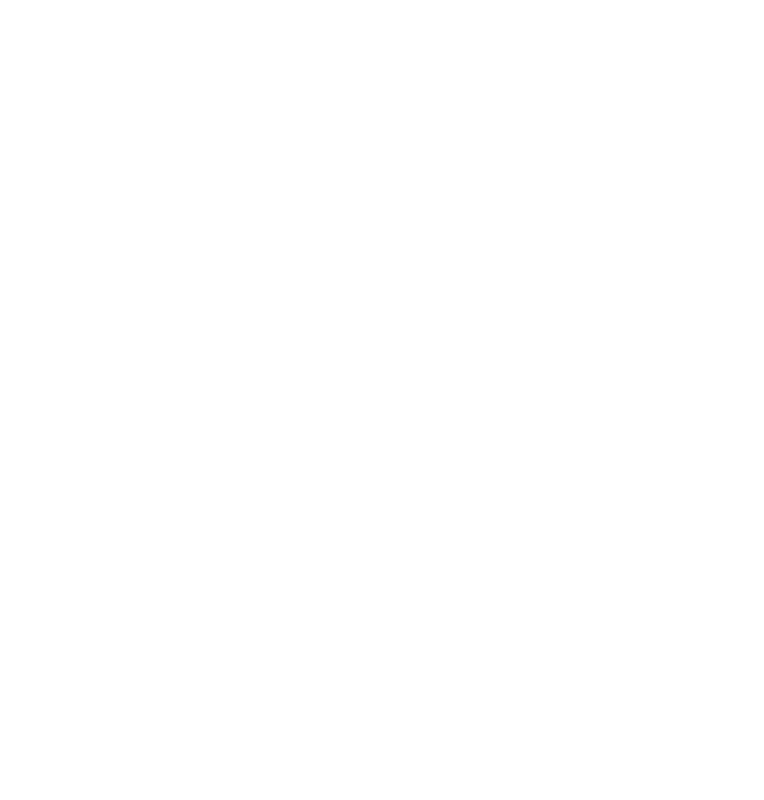
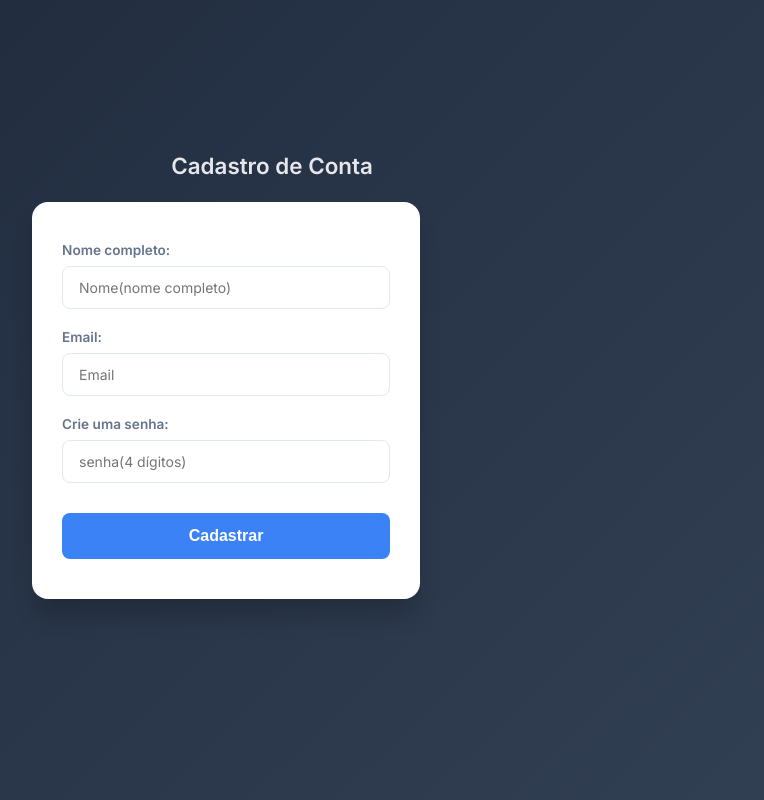
Before and after one commit to antoinjose/trabalho_pw, a PHP site: page /cadastrar.php in a window 1280 px wide. Before the commit the part shown is empty. Shown: the whole page, without its empty margins (380-1144 px from the left). Run offline with PHP 8.4, Linux system fonts and the light colour scheme.

Commit message:
cadastramento de usuários

```diff
--- a/cadastrar.php
+++ b/cadastrar.php
@@ -0,0 +1,171 @@
+<!DOCTYPE html>
+<html lang="pt-br">
+<head>
+    <meta charset="UTF-8">
+    <meta name="viewport" content="width=device-width, initial-scale=1.0">
+    <title>Cadastro SAE</title>
+    <style>
+        @import url('https://fonts.googleapis.com/css2?family=Inter:wght@300;400;600&display=swap');
+
+        body {
+            font-family: 'Inter', sans-serif;
+            background: linear-gradient(135deg, #1e293b 0%, #334155 100%);
+            margin: 0;
+            display: flex;
+            justify-content: center;
+            align-items: center;
+            min-height: 100vh;
+            color: #333;
+            position: relative;
+        }
+
+        /* Card de Cadastro */
+        form {
+            background: #ffffff;
+            padding: 40px 30px;
+            border-radius: 16px;
+            box-shadow: 0 20px 25px -5px rgba(0, 0, 0, 0.2);
+            width: 100%;
+            max-width: 400px;
+            display: flex;
+            flex-direction: column;
+            box-sizing: border-box;
+            /* Estilização para o texto puro (labels) dentro do form */
+            color: #64748b;
+            font-size: 0.85rem;
+            font-weight: 600;
+            text-align: left;
+            margin-right: 480px;
+            position: relative;
+        }
+
+        h4 {
+            position: absolute;
+            right: 582px;
+            top: 390px;
+            color: #FF0000;
+            font-size: 10px;
+        }
+
+        .sucesso  {
+            position: absolute;
+            right: 691px;
+            top: 390px;
+            color: #00FF00;
+            font-size: 10px;
+        }
+
+        a {
+            position: absolute;
+            right: 638px;
+            top: 485px;
+            color: #1e293b;
+            font-size: 13px;
+            text-decoration: none;
+            font-weight: 600;
+        }
+
+        h2 {
+            margin-top: -450px;
+            font-size: 1.4rem;
+            color: #e5e7eb;
+            font-weight: 700;
+            text-align: center; /* Título continua centralizado */
+            width: 100%;
+            margin-left: 480px;
+            margin-right: -412px;
+        }
+
+        input {
+            width: 100%;
+            padding: 12px 16px;
+            margin: 8px 0 20px 0; /* Espaço após o input */
+            border: 1.5px solid #e2e8f0;
+            border-radius: 8px;
+            font-size: 14px;
+            transition: all 0.2s ease;
+            outline: none;
+            box-sizing: border-box;
+            font-family: 'Inter', sans-serif;
+        }
+
+        input:focus {
+            border-color: #3b82f6;
+            box-shadow: 0 0 0 3px rgba(59, 130, 246, 0.1);
+        }
+
+        button {
+            width: 100%;
+            background-color: #3b82f6;
+            color: white;
+            padding: 14px;
+            border: none;
+            border-radius: 8px;
+            cursor: pointer;
+            font-size: 16px;
+            font-weight: 600;
+            transition: background 0.2s;
+            margin-top: 10px;
+        }
+
+        button:hover {
+            background-color: #2563eb;
+        }
+
+        /* Remove visualmente os <br> para controle total via CSS */
+        br {
+            display: none;
+        }
+    </style>
+</head>
+<body>
+    <h2>Cadastro de Conta</h2>
+    <form action="" method='POST'>
+        Nome completo: <br>
+        <input type="text" name="nome" placeholder="Nome(nome completo)">
+        <br>
+        Email:
+        <br>
+        <input type="text" name="email" placeholder="Email">
+        <br>
+        Crie uma senha:
+        <br>
+        <input type="password" name="senha" placeholder="senha(4 dígitos)">
+        <br>
+        <button type="submit">Cadastrar</button>
+    </form>
+</body>
+<?php
+
+if($_SERVER['REQUEST_METHOD'] === 'POST') {
+    $nome = $_POST['nome'];
+    $email = $_POST['email'];
+    $senha = password_hash($_POST['senha'], PASSWORD_DEFAULT);
+
+    if(empty($nome) || empty($email) || empty($senha)) {
+        echo "<h4>Por favor, preencha os campos para efetuar o cadastro</h4>";
+    } else {
+        include ('conexao.php');
+
+        $stmt = $conn->prepare("INSERT INTO dadossae (nome, email, senha) VALUES (:nome,:email,:senha)");
+        $stmt->bindValue(':nome', $nome);
+        $stmt->bindValue(':email', $email);
+        $stmt->bindValue(':senha', $senha);
+
+        if($stmt->execute()) {
+            echo "<h4 class='sucesso'>Conta cadastrada com sucesso!</h4>";
+            echo "<a href='index.php'>Voltar ao login</a>";
+        } else {
+            echo "Erro ao cadastrar usuário";
+        }
+
+
+    }
+}
+
+
+
+
+
+?>
+</html>
```
Also changed, not shown: index.php (+14 -1 lines).
